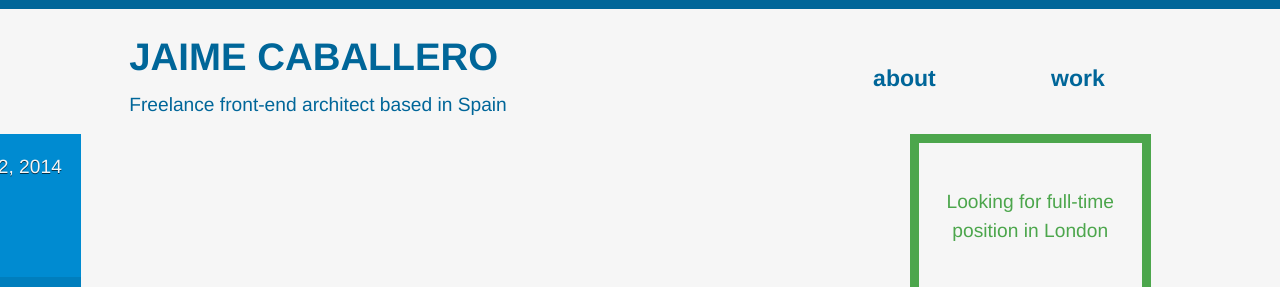
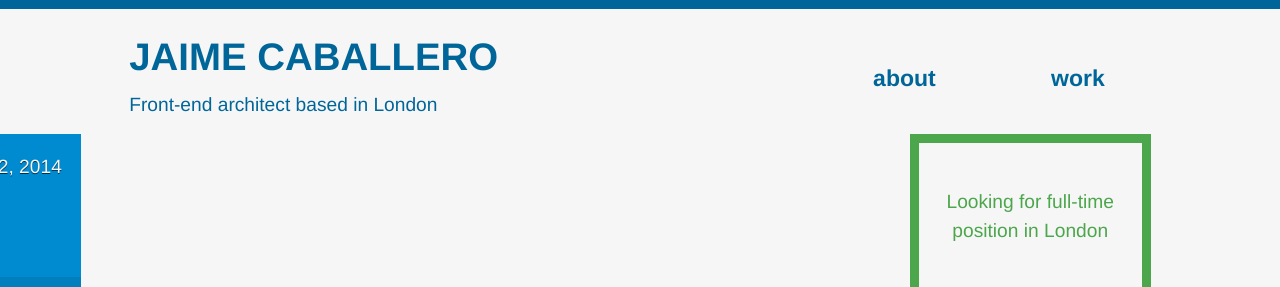
Before and after one commit to jaicab/jaicab.github.io, a Jekyll site: the page built from index.html, in a window 1280 px wide. Shown: the top 287 px of the page. Built offline with Jekyll 4.4.1, drawn with Linux system fonts in a browser that asks for light colours; the list of posts is cut into pages by our own code.

Commit message:
Moving update

```diff
--- a/_config.yml
+++ b/_config.yml
@@ -1,7 +1,7 @@
 # Site settings
-title: "Jaime Caballero, front-end architect from Spain - OOCSS, Sass, BEM, "
+title: "Jaime Caballero, front-end architect based in London - OOCSS, Sass, BEM, "
 email: contact@jaicab.com
-description: "Freelance front-end architect based in Spain"
+description: "Front-end architect based in London"
 baseurl: ""
 url: "http://jaicab.com"
 username: "jaicab"
--- a/index.html
+++ b/index.html
@@ -1,6 +1,6 @@
 ---
 layout: aside
-meta: Jaime Caballero - Front-end architect based on Spain. Articles about Sass, OOCSS, BEM
+meta: Jaime Caballero - Front-end architect based on London. Articles about Sass, OOCSS, BEM
 ---
 
 <div itemscope itemtype="http://schema.org/Blog">
```
